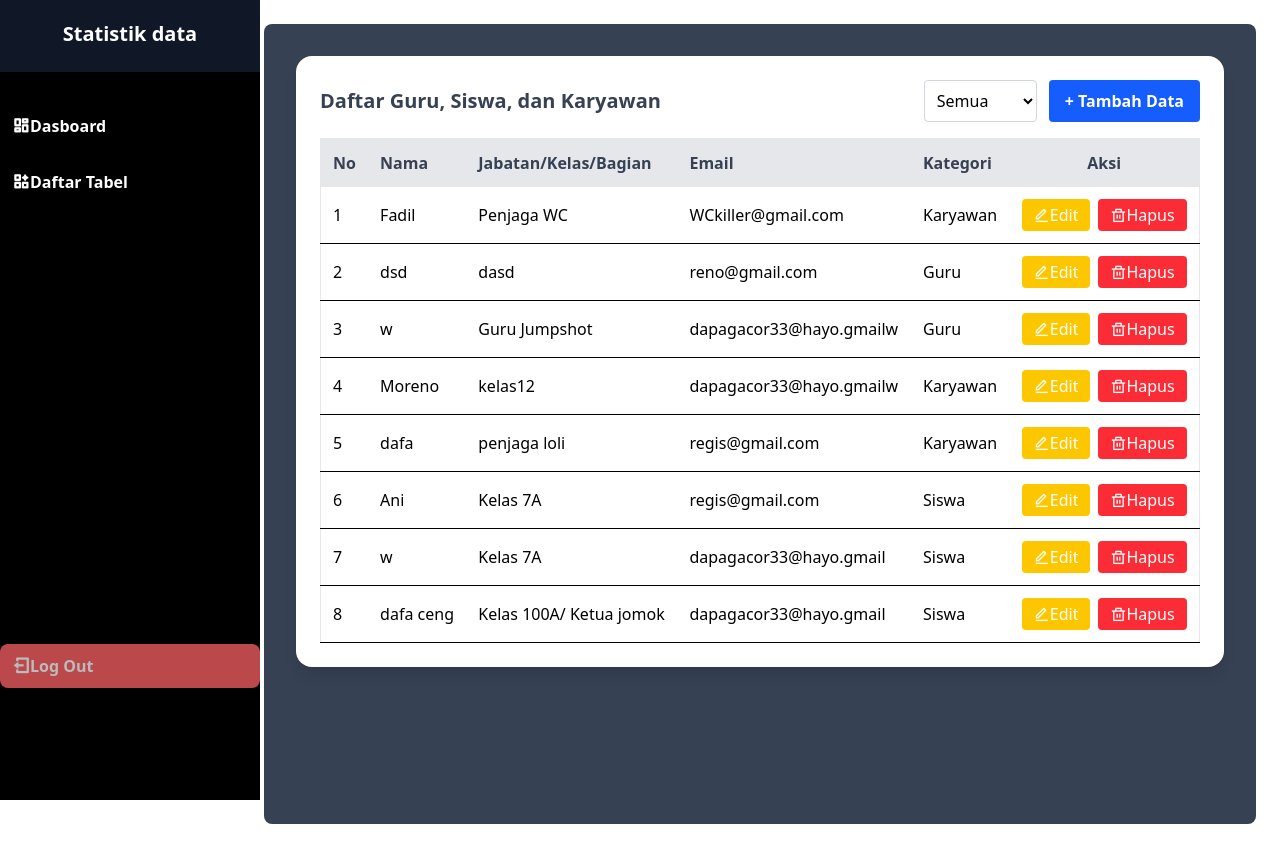
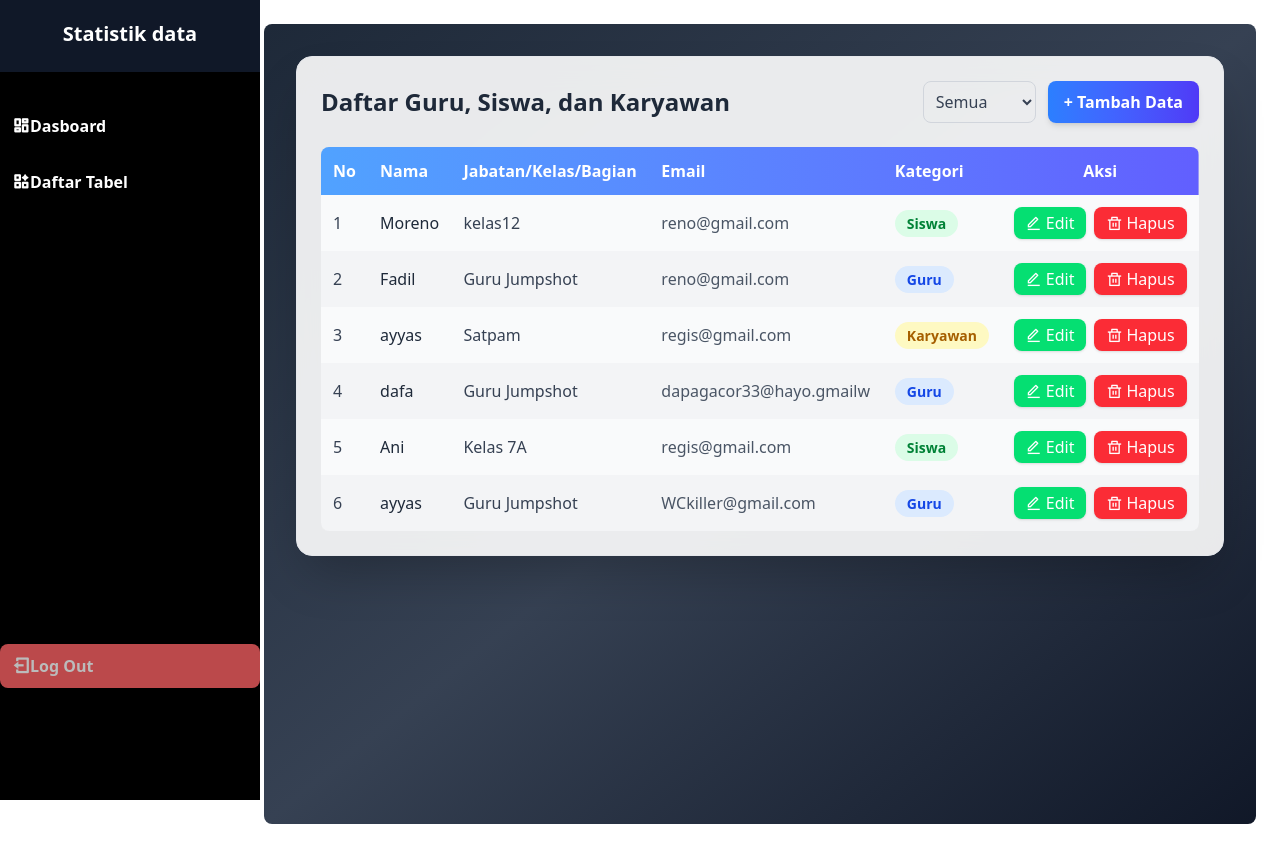
Before and after one commit to andrescrenshot/Kelompok-1, a React (Vite) app: page /Daftar in a window 1280 px wide. Built offline with nearby package versions, Linux system fonts and the light colour scheme; data requests are answered from the project's data file.

Commit message:
Kelompok 1

```diff
--- a/db.json
+++ b/db.json
@@ -1,60 +1,46 @@
 {
   "Daftar": [
     {
-      "id": "ca77",
-      "nama": "Fadil",
-      "jabatan": "Penjaga WC",
-      "email": "WCkiller@gmail.com",
-      "kategori": "Karyawan"
+      "id": "72ed",
+      "nama": "Moreno",
+      "jabatan": "kelas12",
+      "email": "reno@gmail.com",
+      "kategori": "Siswa"
     },
     {
-      "id": "821b",
-      "nama": "dsd",
-      "jabatan": "dasd",
+      "id": "f0cd",
+      "nama": "Fadil",
+      "jabatan": "Guru Jumpshot",
       "email": "reno@gmail.com",
       "kategori": "Guru"
     },
     {
-      "id": "1b09",
-      "nama": "w",
+      "id": "42a3",
+      "nama": "ayyas",
+      "jabatan": "Satpam",
+      "email": "regis@gmail.com",
+      "kategori": "Karyawan"
+    },
+    {
+      "id": "5e1c",
+      "nama": "dafa",
       "jabatan": "Guru Jumpshot",
       "email": "dapagacor33@hayo.gmailw",
       "kategori": "Guru"
     },
     {
-      "id": "50d0",
-      "nama": "Moreno",
-      "jabatan": "kelas12",
-      "email": "dapagacor33@hayo.gmailw",
-      "kategori": "Karyawan"
-    },
-    {
-      "id": "de81",
-      "nama": "dafa",
-      "jabatan": "penjaga loli",
-      "email": "regis@gmail.com",
-      "kategori": "Karyawan"
-    },
-    {
-      "id": "94f5",
+      "id": "10bd",
       "nama": "Ani",
       "jabatan": "Kelas 7A",
       "email": "regis@gmail.com",
       "kategori": "Siswa"
     },
     {
-      "id": "b26b",
-      "nama": "w",
-      "jabatan": "Kelas 7A",
-      "email": "dapagacor33@hayo.gmail",
-      "kategori": "Siswa"
-    },
-    {
-      "id": "04db",
-      "nama": "dafa ceng",
-      "jabatan": "Kelas 100A/ Ketua jomok",
-      "email": "dapagacor33@hayo.gmail",
-      "kategori": "Siswa"
+      "id": "d9d5",
+      "nama": "ayyas",
+      "jabatan": "Guru Jumpshot",
+      "email": "WCkiller@gmail.com",
+      "kategori": "Guru"
     }
   ]
 }
--- a/src/component/Daftar.jsx
+++ b/src/component/Daftar.jsx
@@ -30,6 +30,7 @@ function Daftar() {
       showCancelButton: true,
       confirmButtonText: "Ya, hapus",
       cancelButtonText: "Batal",
+      confirmButtonColor: "#d33",
     }).then(async (result) => {
       if (result.isConfirmed) {
         try {
@@ -48,11 +49,11 @@ function Daftar() {
     filter === "Semua" ? data : data.filter((d) => d.kategori === filter);
 
   return (
-    <div className="min-h-screen bg-gray-700 p-8 flex justify-center rounded-lg">
-      <div className="w-full max-w-5xl space-y-8">
-        <div className="bg-white p-6 rounded-2xl shadow-lg">
-          <div className="flex flex-col sm:flex-row justify-between items-center mb-4 gap-3">
-            <h3 className="text-xl font-bold text-gray-700">
+    <div className="min-h-screen bg-gradient-to-br from-gray-800 via-gray-700 to-gray-900 p-8 flex justify-center rounded-lg">
+      <div className="w-full max-w-6xl space-y-8">
+        <div className="bg-white/90 backdrop-blur-lg p-6 rounded-2xl shadow-2xl border border-gray-200">
+          <div className="flex flex-col sm:flex-row justify-between items-center mb-6 gap-3">
+            <h3 className="text-2xl font-bold text-gray-800 flex items-center gap-2">
               Daftar Guru, Siswa, dan Karyawan
             </h3>
 
@@ -60,7 +61,7 @@ function Daftar() {
               <select
                 value={filter}
                 onChange={(e) => setFilter(e.target.value)}
-                className="border border-gray-300 p-2 rounded"
+                className="border border-gray-300 p-2 rounded-lg text-gray-700 focus:ring-2 focus:ring-blue-400 focus:outline-none"
               >
                 <option value="Semua">Semua</option>
                 <option value="Guru">Guru</option>
@@ -70,19 +71,18 @@ function Daftar() {
 
               <button
                 onClick={() => navigate("/TambahData")}
-                className="bg-blue-600 hover:bg-blue-700 text-white font-semibold px-4 py-2 rounded"
+                className="bg-gradient-to-r from-blue-500 to-indigo-600 hover:from-indigo-600 hover:to-blue-500 text-white font-semibold px-4 py-2 rounded-lg shadow-md transition duration-300"
               >
                 + Tambah Data
               </button>
             </div>
           </div>
 
-          <div className="overflow-x-auto">
-            <table className="w-full border border-gray-200 rounded-lg">
-              <thead className="bg-gray-200 text-gray-700">
+          <div className="overflow-x-auto rounded-lg shadow-inner">
+            <table className="w-full border-collapse overflow-hidden">
+              <thead className="bg-gradient-to-r from-blue-400 to-indigo-500 text-white">
                 <tr>
                   <th className="p-3 text-left">No</th>
-
                   <th className="p-3 text-left">Nama</th>
                   <th className="p-3 text-left">Jabatan/Kelas/Bagian</th>
                   <th className="p-3 text-left">Email</th>
@@ -93,25 +93,45 @@ function Daftar() {
               <tbody>
                 {filteredData.length > 0 ? (
                   filteredData.map((item, index) => (
-                    <tr key={item.id} className="border-b hover:bg-gray-50">
-                      <td className="p-3">{index + 1}</td>
-                      <td className="p-3">{item.nama}</td>
-                      <td className="p-3">{item.jabatan}</td>
-                      <td className="p-3">{item.email}</td>
-                      <td className="p-3">{item.kategori}</td>
+                    <tr
+                      key={item.id}
+                      className={`${
+                        index % 2 === 0
+                          ? "bg-gray-50"
+                          : "bg-gray-100"
+                      } hover:bg-blue-100 transition duration-200`}
+                    >
+                      <td className="p-3 font-medium text-gray-700">
+                        {index + 1}
+                      </td>
+                      <td className="p-3 text-gray-800">{item.nama}</td>
+                      <td className="p-3 text-gray-700">{item.jabatan}</td>
+                      <td className="p-3 text-gray-600">{item.email}</td>
+                      <td className="p-3">
+                        <span
+                          className={`px-3 py-1 rounded-full text-sm font-semibold ${
+                            item.kategori === "Guru"
+                              ? "bg-blue-100 text-blue-700"
+                              : item.kategori === "Siswa"
+                              ? "bg-green-100 text-green-700"
+                              : "bg-yellow-100 text-yellow-700"
+                          }`}
+                        >
+                          {item.kategori}
+                        </span>
+                      </td>
                       <td className="p-3 flex justify-center gap-2">
                         <button
-                          className="bg-yellow-400 hover:bg-yellow-500 text-white px-3 py-1 rounded"
+                          className="flex items-center gap-1 bg-green-400 hover:bg-green-500 text-white px-3 py-1 rounded-lg shadow transition duration-300"
                           onClick={() => navigate(`/EditData/${item.id}`)}
-                        ><i class="ri-edit-line"></i>
-                          Edit
+                        >
+                          <i className="ri-edit-line"></i> Edit
                         </button>
                         <button
                           onClick={() => handleDelete(item.id)}
-                          className="bg-red-500 hover:bg-red-600 text-white px-3 py-1 rounded"
-                        ><i class="ri-delete-bin-line"></i>
-
-                          Hapus
+                          className="flex items-center gap-1 bg-red-500 hover:bg-red-600 text-white px-3 py-1 rounded-lg shadow transition duration-300"
+                        >
+                          <i className="ri-delete-bin-line"></i> Hapus
                         </button>
                       </td>
                     </tr>
@@ -120,7 +140,7 @@ function Daftar() {
                   <tr>
                     <td
                       colSpan="6"
-                      className="p-4 text-center text-gray-500 italic"
+                      className="p-4 text-center text-gray-500 italic bg-gray-50"
                     >
                       Tidak ada data untuk kategori ini
                     </td>
--- a/src/component/Sidnav.jsx
+++ b/src/component/Sidnav.jsx
@@ -17,9 +17,9 @@ function Sidnav() {
         <nav className="space-y-3" >
           <a
             href="/Dasboard"
-            className="block py-2 px-3 font-bold rounded hover:bg-blue-600 "
+            className="block py-2 px-3 font-bold rounded hover:bg-blue-600"
           >
-            <i class="ri-dashboard-line text-lg"></i>
+            <i className  ="ri-dashboard-line text-lg animate"></i>
             Dasboard
           </a>
           <a
@@ -29,6 +29,7 @@ function Sidnav() {
             <i class="ri-function-ai-line text-lg"></i>
             Daftar Tabel
           </a>
+
           <a
             href="/"
             className="block py-2 px-3 font-bold rounded-lg hover:bg-blue-600 mt-110 bg-red-400 animate-pulse"
```
Also changed, not shown: src/component/Dasboard.jsx (+11 -13 lines).
